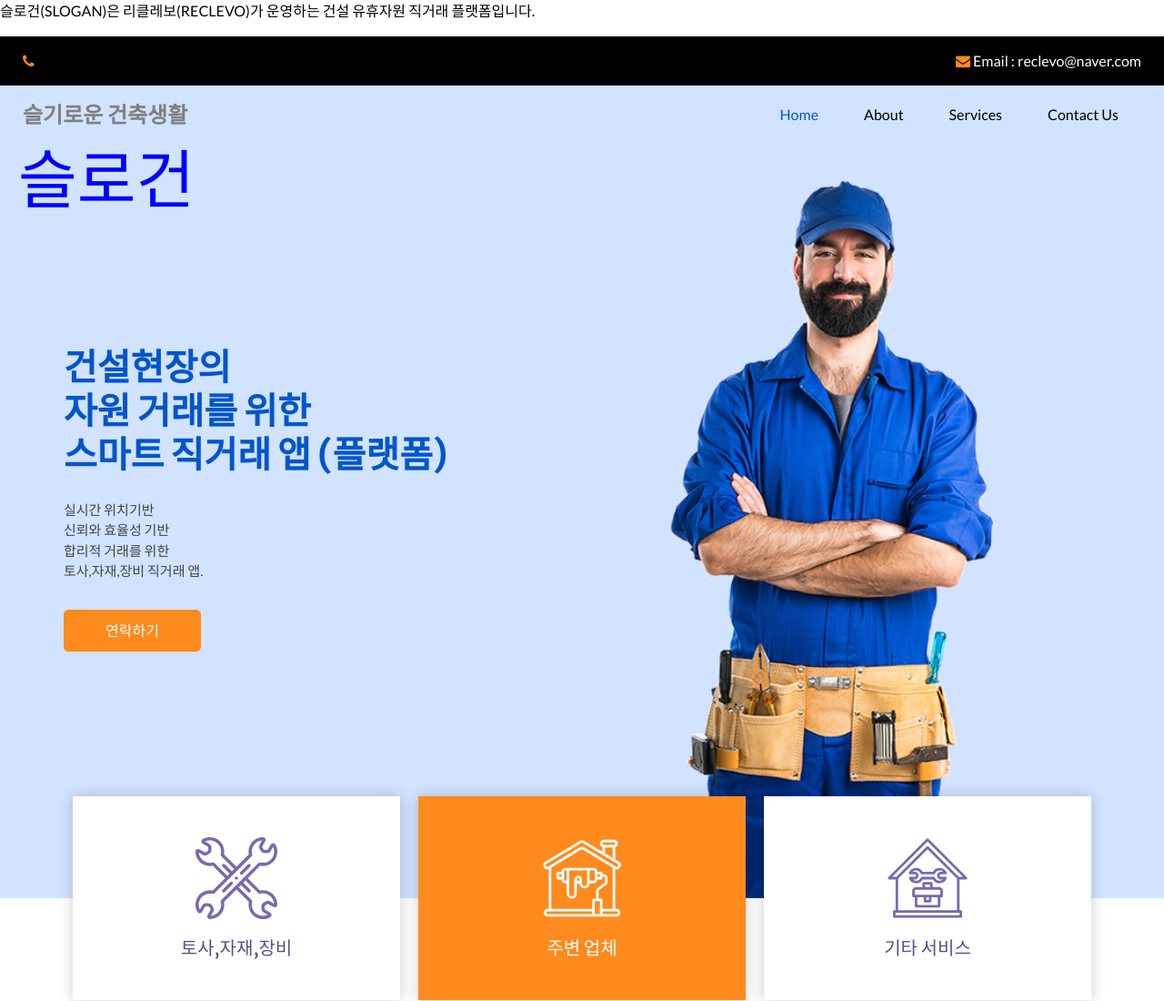
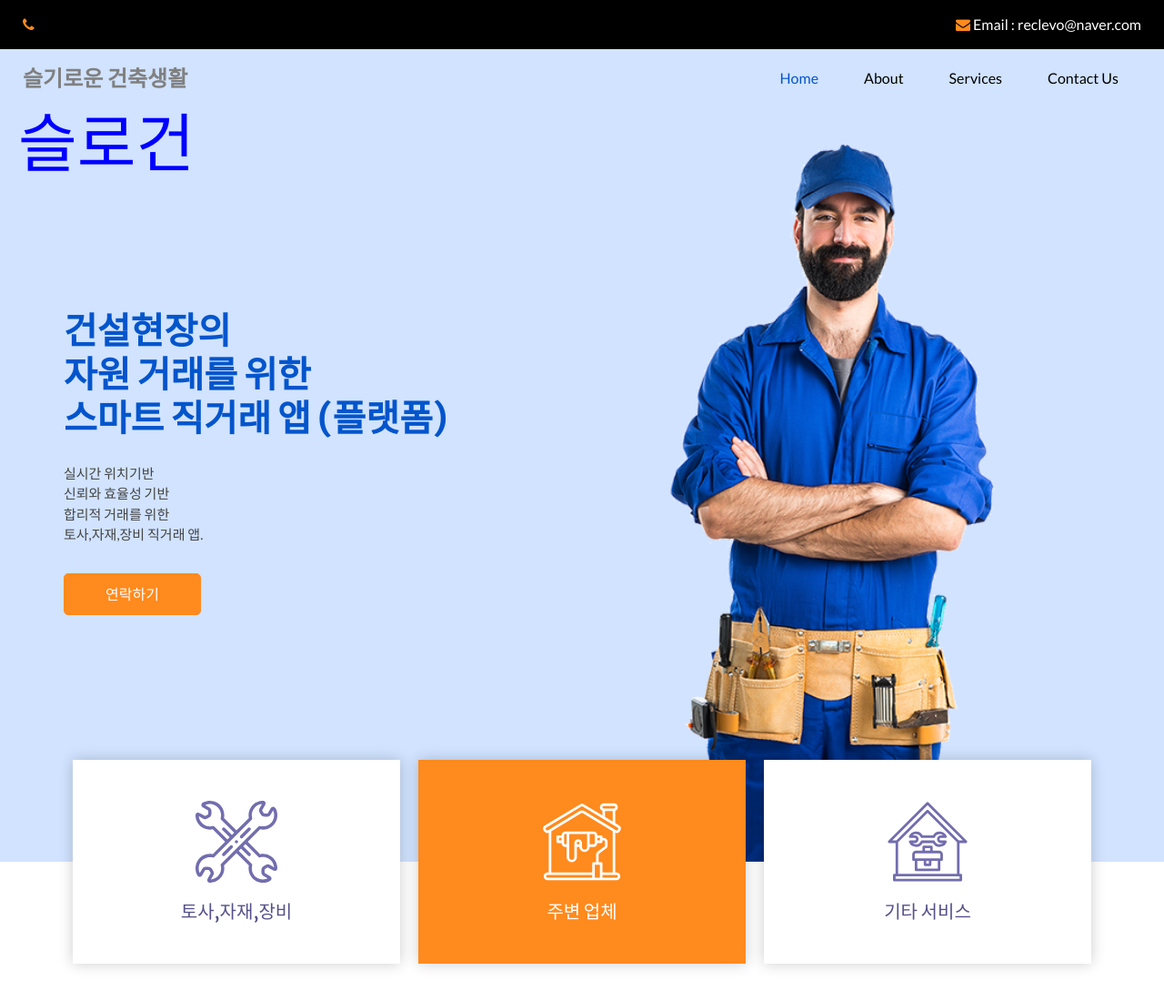
Before and after one commit to josh-lee-star/slogan, a plain HTML site: page index.html in a window 1280 px wide. Shown: the top 1100 px of the page at 91% size. Drawn offline with nearby package versions, Linux system fonts and the light colour scheme; some packages are replaced by stand-ins of ours.

Commit message:
Update index.html

```diff
--- a/index.html
+++ b/index.html
@@ -5,30 +5,22 @@
   <!-- Basic -->
   <meta charset="utf-8" />
   <meta http-equiv="X-UA-Compatible" content="IE=edge" />
-  <!-- Mobile Metas -->
+
   <meta name="viewport" content="width=device-width, initial-scale=1, shrink-to-fit=no" />
-  <!-- Site Metas -->
+
   <meta name="keywords" content="" />
-  <meta name="description" content="" />
-  <meta name="author" content="" />
+  <meta name="description" content="슬로건 - 리클레보가 운영하는 건설 유휴자원 직거래 플랫폼" />
+  <meta name="author" content="리클레보(RECLEVO)" />
 
   <title>슬로건</title>
-<p>
-  슬로건(SLOGAN)은 리클레보(RECLEVO)가 운영하는
-  건설 유휴자원 직거래 플랫폼입니다.
-</p>
-  <!-- slider stylesheet -->
-  <link rel="stylesheet" type="text/css" href="https://cdnjs.cloudflare.com/ajax/libs/OwlCarousel2/2.3.4/assets/owl.carousel.min.css" />
-  <!-- bootstrap core css -->
+
+  <link rel="stylesheet" type="text/css"
+    href="https://cdnjs.cloudflare.com/ajax/libs/OwlCarousel2/2.3.4/assets/owl.carousel.min.css" />
+
   <link rel="stylesheet" type="text/css" href="css/bootstrap.css" />
-  <!-- font awesome style -->
   <link rel="stylesheet" type="text/css" href="css/font-awesome.min.css" />
-
-  <!-- Custom styles for this template -->
   <link href="css/style.css" rel="stylesheet" />
-  <!-- responsive style -->
   <link href="css/responsive.css" rel="stylesheet" />
-
 </head>
 
 <body>
```
